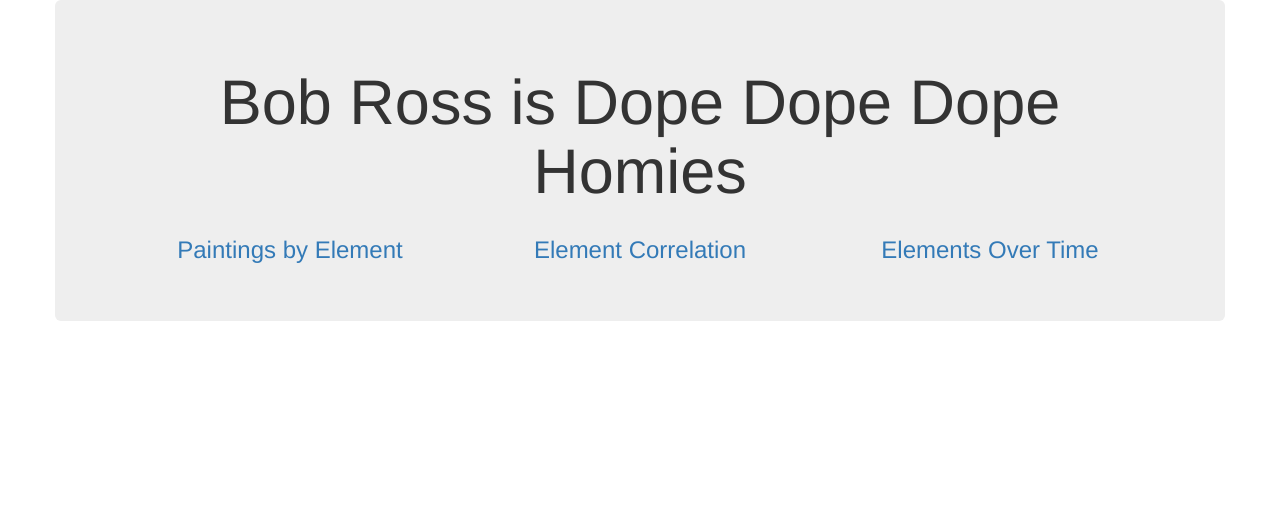
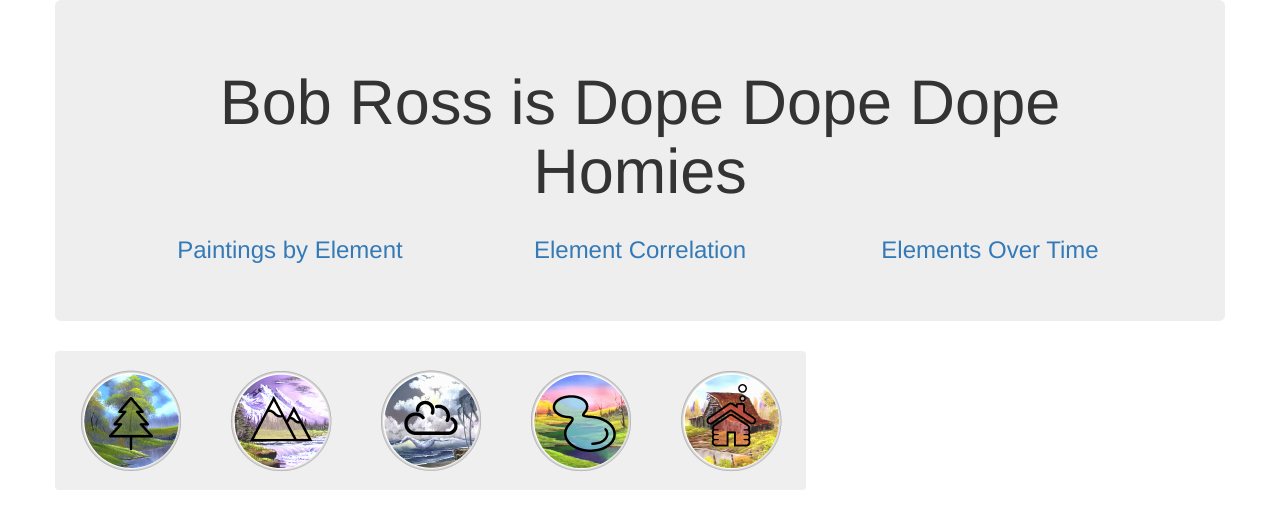
Before and after one commit to meganmcgovern/PR2-BobRossData, a Flask app: page /paintings in a window 1280 px wide. Shown: the top 529 px of the page. Run offline with Flask 2, Linux system fonts and the light colour scheme; data that the repository does not hold is empty; some libraries are stand-ins or nearby versions.

Commit message:
tweak html container id and add css (painting page)

```diff
--- a/templates/paintings.html
+++ b/templates/paintings.html
@@ -7,6 +7,7 @@
   <meta http-equiv="X-UA-Compatible" content="ie=edge">
   <title>Bob Ross</title>
   <link rel="stylesheet" href="https://maxcdn.bootstrapcdn.com/bootstrap/3.3.7/css/bootstrap.min.css">
+  <link rel="stylesheet" type="text/css" href="../static/css/style-painting.css">
 </head>
 
 <body>
@@ -27,6 +28,41 @@
                 </div>
             </div>
         </div>
+
+        <div class="row">
+            <div class="btn-group">
+                <button type="button" class="btn" value="TREES">
+                    <img id="reg" src="../static/icons/Tree-icon.png" alt="Tree" style="display: block"></img>
+                    <img id="hov" src="../static/icons/Tree-icon-hover.png" alt="Tree" style="display: none"></img>
+                    <img id="sel" src="../static/icons/Tree-icon-border.png" alt="Tree" style="display: none"></img>
+                </button>
+                <button type="button" class="btn" value="MOUNTAINS">
+                    <img id="reg" src="../static/icons/Mountain-icon.png" alt="Mountin" style="display: block"></img>
+                    <img id="hov" src="../static/icons/Mountain-icon-hover.png" alt="Mountain" style="display: none"></img>
+                    <img id="sel" src="../static/icons/Mountain-icon-border.png" alt="Mountain" style="display: none"></img>
+                </button>
+                <button type="button" class="btn" value="CLOUDS">
+                    <img id="reg" src="../static/icons/Cloud-icon.png" alt="Cloud" style="display: block"></img>
+                    <img id="hov" src="../static/icons/Cloud-icon-hover.png" alt="Cloud" style="display: none"></img>
+                    <img id="sel" src="../static/icons/Cloud-icon-border.png" alt="Cloud" style="display: none"></img>
+                </button>
+                <button type="button" class="btn" value="LAKE">
+                    <img id="reg" src="../static/icons/Lake-icon.png" alt="Lake" style="display: block"></img>
+                    <img id="hov" src="../static/icons/Lake-icon-hover.png" alt="Lake" style="display: none"></img>
+                    <img id="sel" src="../static/icons/Lake-icon-border.png" alt="Lake" style="display: none"></img>
+                </button>
+                <button type="button" class="btn" value="CABIN">
+                    <img id="reg" src="../static/icons/Cabin-icon.png" alt="Cabin" style="display: block"></img>
+                    <img id="hov" src="../static/icons/Cabin-icon-hover.png" alt="Cabin" style="display: none"></img>
+                    <img id="sel" src="../static/icons/Cabin-icon-border.png" alt="Cabin" style="display: none"></img>
+                </button>
+            </div>
+        </div>
+
+        <div id="painting-table">
+            <div class="row">
+            </div>
+        </div>
     </div>
 
     <script src="https://cdnjs.cloudflare.com/ajax/libs/d3/5.5.0/d3.js"></script>
```
